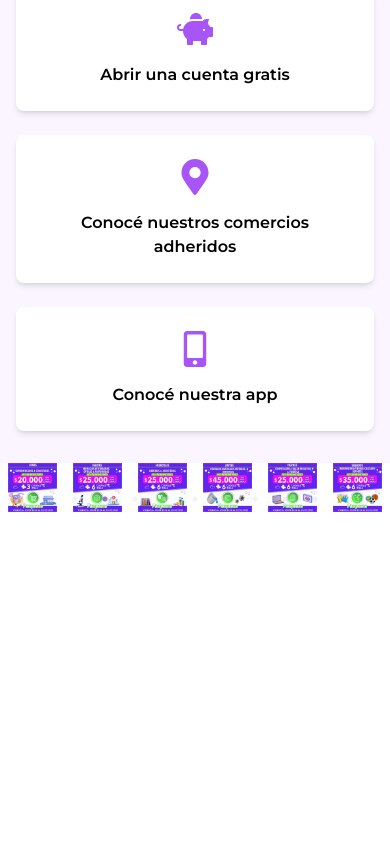
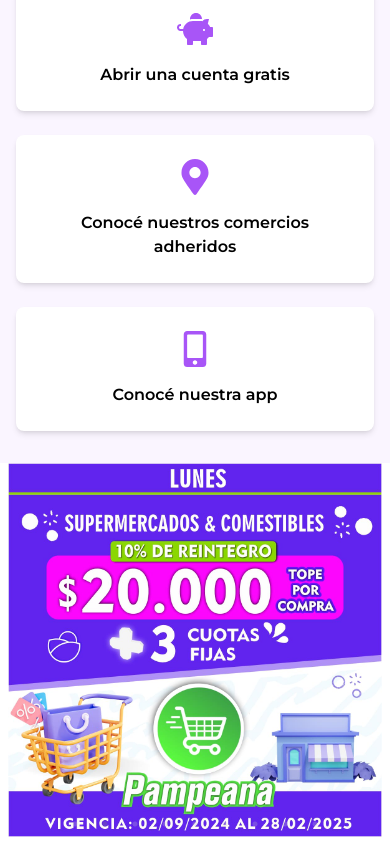
Before and after one commit to Axel-lis/tarjetapampeana-react, a React (Vite) app: page / in a window 390 px wide. Shown: the part 1327-2171 px from the top of the page. Before the commit the page ends 1846 px from the top, so only its background shows below. Built offline with nearby package versions, Linux system fonts and the light colour scheme.

Commit message:
responsive al carousel2

```diff
--- a/src/components/Carousel2.jsx
+++ b/src/components/Carousel2.jsx
@@ -25,9 +25,23 @@ const Carousel2 = ({ tiempoCarga = 2000 }) => {
     dots: true,
     infinite: true,
     speed: 500,
-    slidesToShow: 6, // Mostrar 7 imágenes por slide
+    slidesToShow: 6, // Mostrar 6 imágenes por slide en escritorio por defecto
     slidesToScroll: 1,
     autoplay: true,
+    responsive: [
+      {
+        breakpoint: 1024, // Pantallas menores a 1024px (tablets y móviles grandes)
+        settings: {
+          slidesToShow: 3, // Mostrar 3 imágenes por slide
+        },
+      },
+      {
+        breakpoint: 768, // Pantallas menores a 768px (teléfonos)
+        settings: {
+          slidesToShow: 1, // Mostrar 1 imagen por slide
+        },
+      },
+    ],
   };
 
   const slides = [img1, img2, img3, img4, img5, img6, img7, img8, img9];
```
